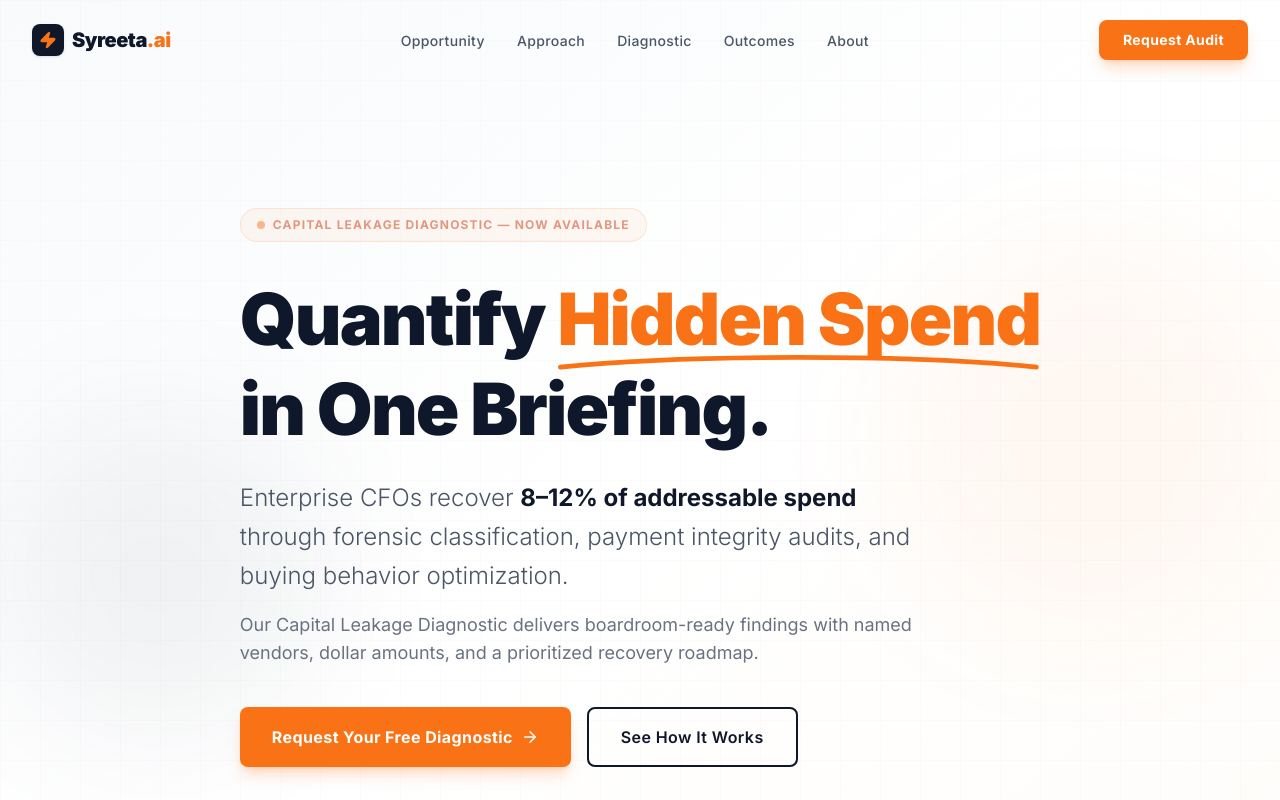
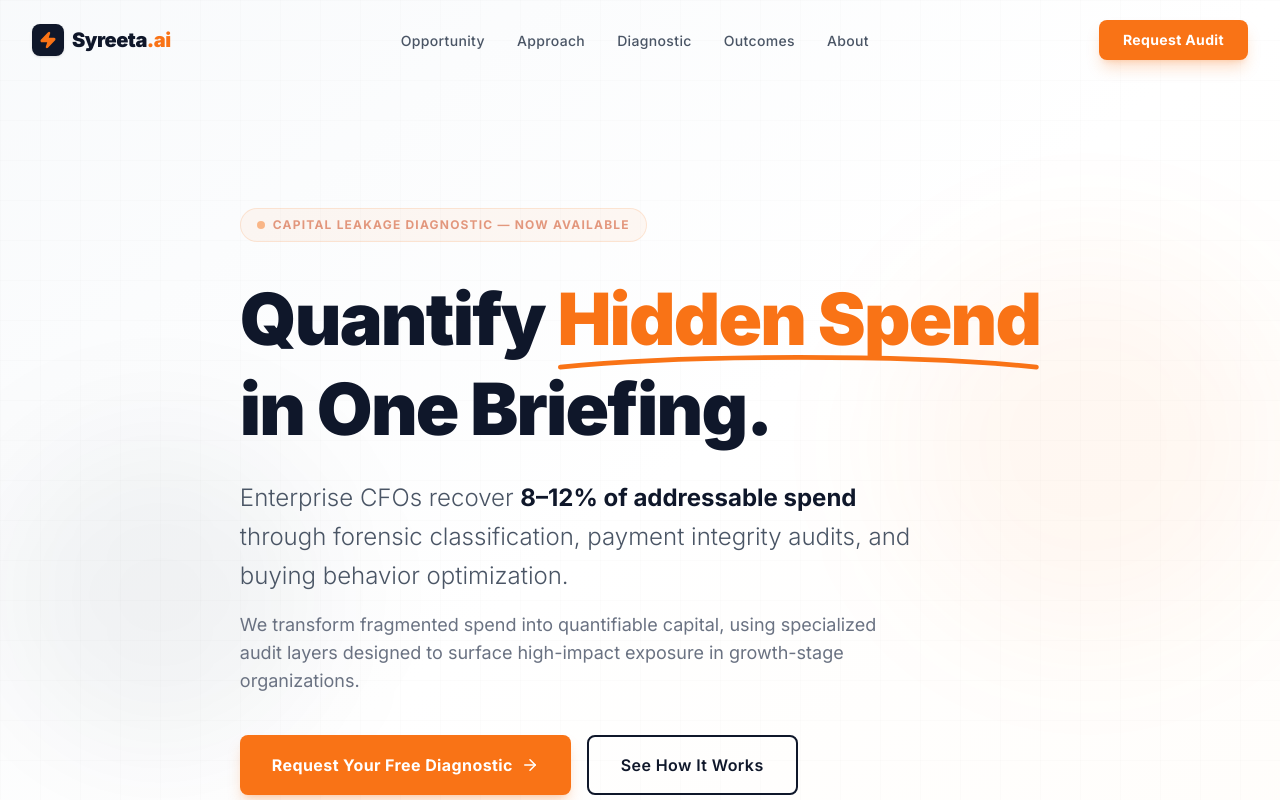
Before and after one commit to SyreetaAI/syreeta-ai, a Next.js app: page / in a window 1280 px wide. Shown: the top 800 px of the page. Built offline with nearby package versions, Linux system fonts and the light colour scheme.

Commit message:
Update description in page.tsx

```diff
--- a/app/page.tsx
+++ b/app/page.tsx
@@ -344,7 +344,7 @@ function HeroSection() {
             through forensic classification, payment integrity audits, and buying behavior optimization.
           </p>
           <p className="text-base md:text-lg text-gray-500 mb-10 max-w-2xl">
-            {"Our Capital Leakage Diagnostic delivers boardroom-ready findings with named vendors, dollar amounts, and a prioritized recovery roadmap."}
+            {"We transform fragmented spend into quantifiable capital, using specialized audit layers designed to surface high-impact exposure in growth-stage organizations."}
           </p>
 
           {/* CTAs */}
```
